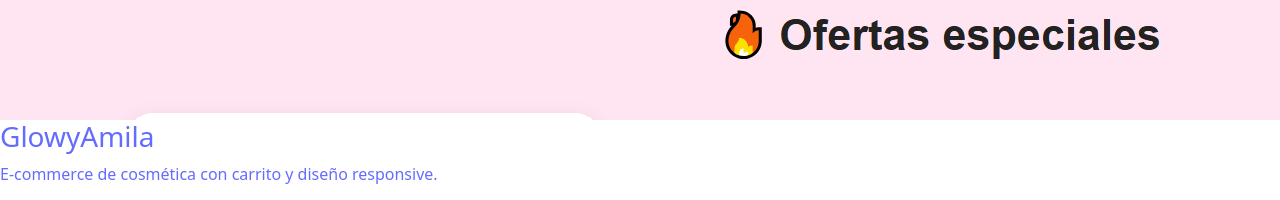
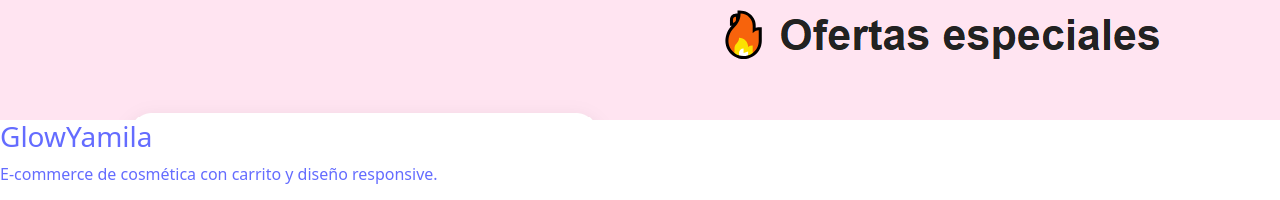
Before and after one commit to Pablogabi07/pablodesignlab-vite, a React (Vite) app: page / in a window 1280 px wide. Shown: the part 2460-2660 px from the top of the page. Built offline with nearby package versions, Linux system fonts and the light colour scheme; the HTML template or start-up script is replaced by a standard one.

Commit message:
Se modifica titulo de glowyamila

```diff
--- a/src/components/Portfolio.jsx
+++ b/src/components/Portfolio.jsx
@@ -5,7 +5,7 @@ import proyecto3 from "../assets/almasimparables.png";
 export default function Portfolio() {
   const proyectos = [
     {
-      titulo: "GlowyAmila",
+      titulo: "GlowYamila",
       descripcion: "E‑commerce de cosmética con carrito y diseño responsive.",
       img: proyecto1,
       link: "https://glowyamila-frontend-fs23.vercel.app/",
```
